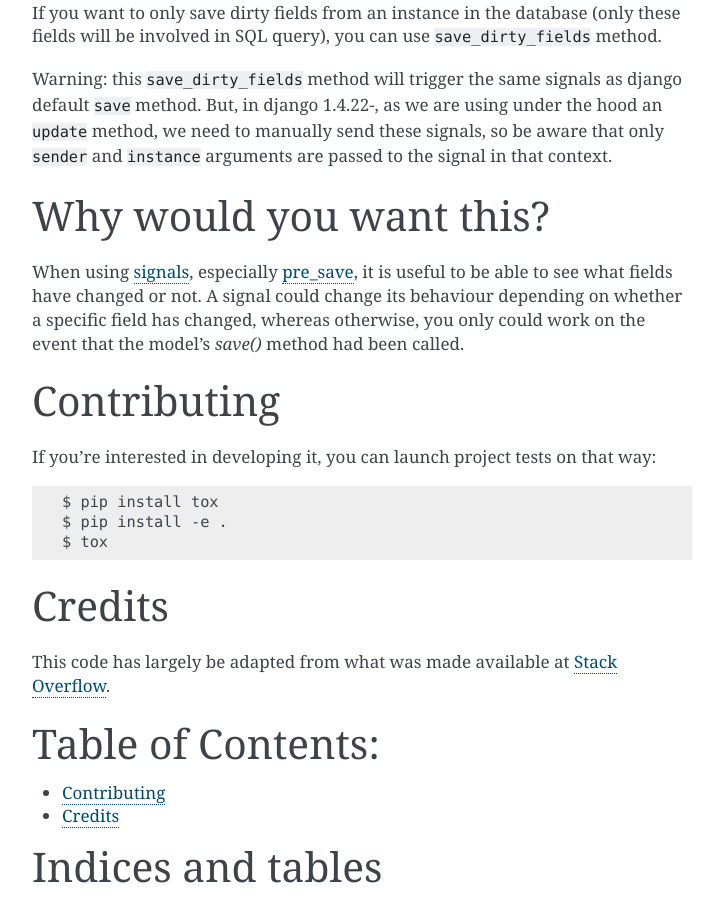
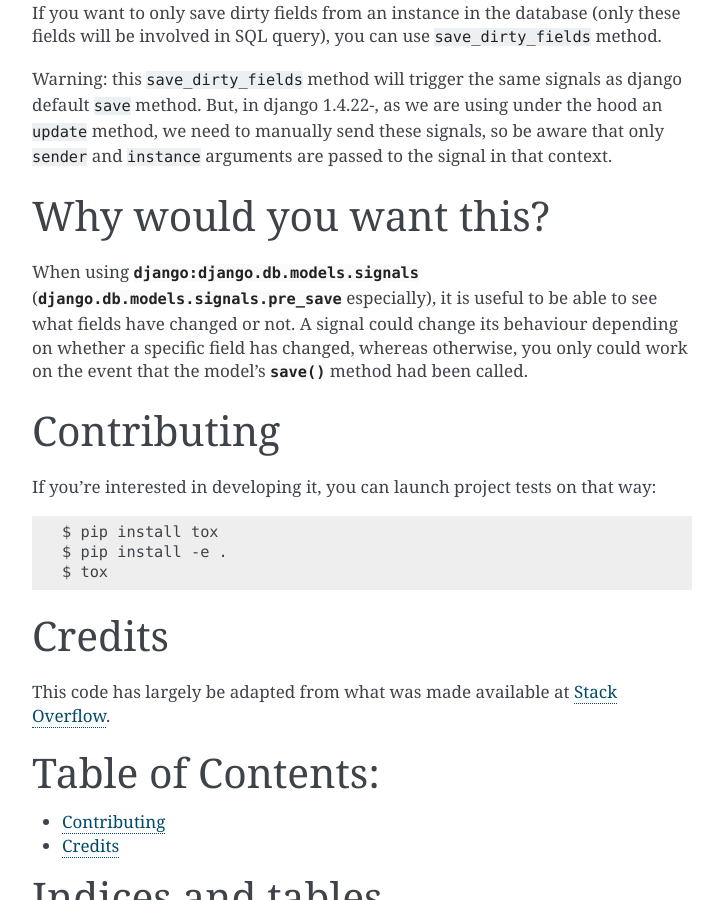
Before and after one commit to romgar/django-dirtyfields, a Sphinx documentation site: the page built from docs/index.rst, in a window 1280 px wide and 900 px high, scrolled down 1801 px. Shown: the whole window, without its empty margins (388-1111 px from the left). Built offline with Sphinx 7.4.7, drawn with Linux system fonts in a browser that asks for light colours; some of the changed lines change nothing that is shown.

Commit message:
Adding custom sphinx extension to be able to use the same directives than Django ones

```diff
--- /dev/null
+++ b/docs/_ext/djangodocs.py
@@ -0,0 +1,22 @@
+
+def setup(app):
+    app.add_crossref_type(
+        directivename="setting",
+        rolename="setting",
+        indextemplate="pair: %s; setting",
+    )
+    app.add_crossref_type(
+        directivename="templatetag",
+        rolename="ttag",
+        indextemplate="pair: %s; template tag"
+    )
+    app.add_crossref_type(
+        directivename="templatefilter",
+        rolename="tfilter",
+        indextemplate="pair: %s; template filter"
+    )
+    app.add_crossref_type(
+        directivename="fieldlookup",
+        rolename="lookup",
+        indextemplate="pair: %s; field lookup type",
+    )
--- a/docs/conf.py
+++ b/docs/conf.py
@@ -29,7 +29,13 @@ import shlex
 # Add any Sphinx extension module names here, as strings. They can be
 # extensions coming with Sphinx (named 'sphinx.ext.*') or your custom
 # ones.
+
+sys.path.append(
+    os.path.abspath(os.path.join(os.path.dirname(__file__), "_ext")))
+# ^^^ I'll do that neater later on.
+
 extensions = [
+    'djangodocs',
     'sphinx.ext.intersphinx'
 ]
 
--- a/docs/index.rst
+++ b/docs/index.rst
@@ -94,10 +94,7 @@ But, in django 1.4.22-, as we are using under the hood an ``update`` method, we
 Why would you want this?
 ========================
 
-When using signals_, especially pre_save_, it is useful to be able to see what fields have changed or not. A signal could change its behaviour depending on whether a specific field has changed, whereas otherwise, you only could work on the event that the model's `save()` method had been called.
-
-.. _signals: http://docs.djangoproject.com/en/1.2/topics/signals/
-.. _pre_save: http://docs.djangoproject.com/en/1.2/ref/signals/#django.db.models.signals.pre_save
+When using :mod:`django:django.db.models.signals` (:data:`django.db.models.signals.pre_save` especially), it is useful to be able to see what fields have changed or not. A signal could change its behaviour depending on whether a specific field has changed, whereas otherwise, you only could work on the event that the model's :meth:`~django.db.models.Model.save` method had been called.
 
 
 .. include:: contributing.rst
```
